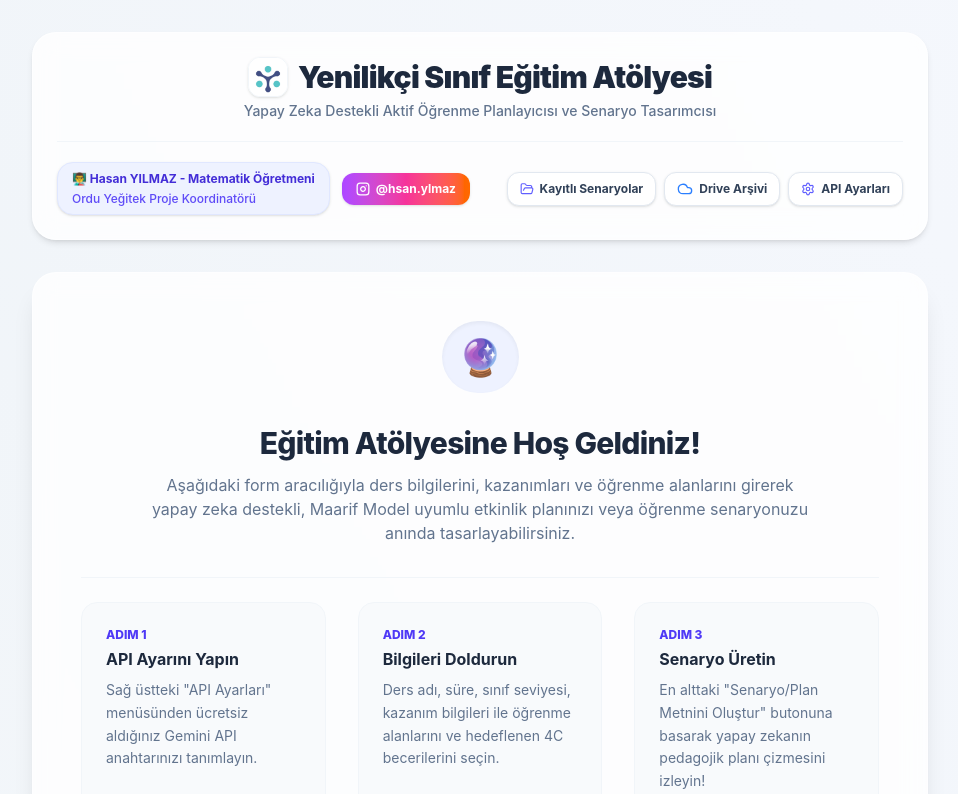
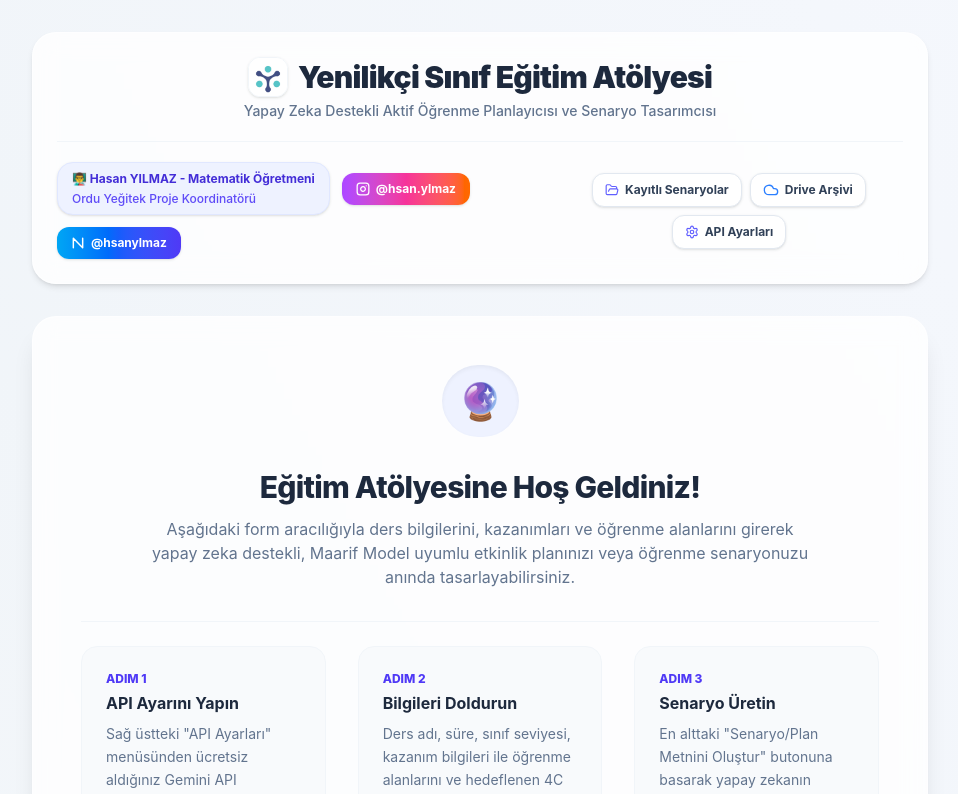
Before and after one commit to hsanylmaz/YS_Etkinlik, a React (Vite) app: page / in a window 1280 px wide. Shown: the top 794 px of the page, without its empty margins (160-1118 px from the left). Built offline with nearby package versions, Linux system fonts and the light colour scheme.

Commit message:
feat: Nsosyal hesap linki ve logosu eklendi (@hsanylmaz)

```diff
--- a/src/App.jsx
+++ b/src/App.jsx
@@ -1372,6 +1372,7 @@ Seçilen tekniklerin uygulanışını, hedeflenen kazanımla ilişkilendirerek d
               target="_blank"
               rel="noopener noreferrer"
               className="flex items-center gap-1.5 px-3.5 py-2 bg-gradient-to-r from-purple-500 via-pink-500 to-orange-500 rounded-xl text-xs font-bold text-white hover:opacity-90 hover:shadow transition-all shadow-sm active:scale-95 whitespace-nowrap"
+              title="Instagram: @hsan.ylmaz"
             >
               <svg
                 className="w-3.5 h-3.5 text-white"
@@ -1388,6 +1389,29 @@ Seçilen tekniklerin uygulanışını, hedeflenen kazanımla ilişkilendirerek d
                 <line x1="17.5" x2="17.51" y1="6.5" y2="6.5" />
               </svg>
               <span>@hsan.ylmaz</span>
+            </a>
+
+            {/* Nsosyal social link */}
+            <a
+              href="https://nsosyal.com/hsanylmaz"
+              target="_blank"
+              rel="noopener noreferrer"
+              className="flex items-center gap-1.5 px-3.5 py-2 bg-gradient-to-r from-sky-500 via-blue-600 to-indigo-600 rounded-xl text-xs font-bold text-white hover:opacity-90 hover:shadow transition-all shadow-sm active:scale-95 whitespace-nowrap"
+              title="Nsosyal: @hsanylmaz"
+            >
+              <svg
+                className="w-3.5 h-3.5 text-white"
+                xmlns="http://www.w3.org/2000/svg"
+                viewBox="0 0 24 24"
+                fill="none"
+                stroke="currentColor"
+                strokeWidth="2.5"
+                strokeLinecap="round"
+                strokeLinejoin="round"
+              >
+                <path d="M4 20V4l16 16V4" />
+              </svg>
+              <span>@hsanylmaz</span>
             </a>
           </div>
 
```
